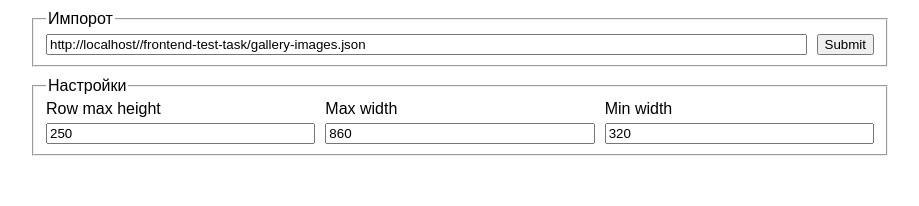
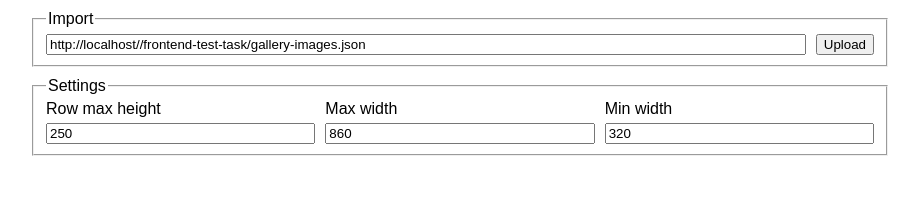
Before and after one commit to nikitosss/ecwid, a React (Create React App) app: page / in a window 1280 px wide. Shown: the top 206 px of the page, without its empty margins (180-1099 px from the left). Built offline with nearby package versions, Linux system fonts and the light colour scheme; no server answers; the HTML template or start-up script is replaced by a standard one.

Commit message:
add createContext

```diff
--- a/src/App.scss
+++ b/src/App.scss
@@ -6,38 +6,6 @@
     margin: 10px auto 0;
   }
 
-  &__fieldset {
-    margin-bottom: 10px;
-  }
-
-  &__group {
-    display: flex;
-  }
-
-  &__label {
-    flex: 1;
-    margin-left: 10px;
-
-    &:first-child {
-      margin-left: 0;
-    }
-  }
-
-  &__label_text {
-    display: block;
-    margin-bottom: 5px;
-    white-space: nowrap;
-  }
-
-  &__input {
-    flex: 1;
-    width: 100%;
-  }
-
-  &__button {
-    margin-left: 10px;
-  }
-
   &__gallery {
     margin: 0 auto;
   }
--- a/src/App.tsx
+++ b/src/App.tsx
@@ -1,101 +1,36 @@
 import './App.scss';
 
-import React, { useEffect, useState } from 'react';
+import React, { useContext, useEffect, useState } from 'react';
 import importImages from 'src/api/importImages';
 import Loader from 'src/components/Spinner';
+import FormSettings from 'src/containers/Form';
+import SettingsContext from 'src/contexts/Settings';
 import { ImageType } from 'src/types/Image';
 
 const Gallery = React.lazy(() => import('src/components/Gallery'));
 
-const defaultUrl = `${document.location.href}/frontend-test-task/gallery-images.json`;
-
 export const App = (): JSX.Element => {
+  const { defaultUrl } = useContext(SettingsContext);
   const [images, setImages] = useState<ImageType[]>([]);
   const [rowMaxHeight, setRowMaxHeight] = useState<number>(250);
+  const changeRowMaxHeight = (value: number): void => setRowMaxHeight(value);
   const [maxWidth, setMaxWidth] = useState<number>(860);
+  const changeMaxWidth = (value: number): void => setMaxWidth(value);
   const [minWidth, setMinWidth] = useState<number>(320);
-  const onSubmit = (event: React.SyntheticEvent): void => {
-    event.preventDefault();
-    const urlElement = document.querySelector<HTMLInputElement>('#url');
-    const url = urlElement ? urlElement.value : '';
-
-    importImages(url)
-      .then((response) => setImages([...response, ...images]))
-      .catch((error: Error) => {
-        alert(error);
-        return console.error(error);
-      });
-  };
+  const changeMinWidth = (value: number): void => setMinWidth(value);
 
   useEffect(() => {
     importImages(defaultUrl)
       .then((response) => setImages(response))
       .catch((error: Error) => console.error(error));
-  }, []);
+  }, [defaultUrl]);
 
   return (
     <div className="app">
-      <form className="app__form" onSubmit={onSubmit}>
-        <fieldset className="app__fieldset">
-          <legend>Импорот</legend>
-          <div className="app__group">
-            <label className="app__label" htmlFor="url">
-              <input
-                className="app__input"
-                type="url"
-                name="url"
-                id="url"
-                pattern="https?://.+"
-                required
-                defaultValue={defaultUrl}
-              />
-            </label>
-            <button className="app__button" type="submit">
-              Submit
-            </button>
-          </div>
-        </fieldset>
-        <fieldset className="app__fieldset">
-          <legend>Настройки</legend>
-          <div className="app__group">
-            <label className="app__label" htmlFor="rowMaxHeight">
-              <span className="app__label_text">Row max height</span>
-              <input
-                className="app__input"
-                type="number"
-                id="rowMaxHeight"
-                required
-                defaultValue={rowMaxHeight}
-                onChange={(event): void => setRowMaxHeight(Number(event.target.value))}
-              />
-            </label>
-            <label className="app__label" htmlFor="maxWidth">
-              <span className="app__label_text">Max width</span>
-              <input
-                className="app__input"
-                type="number"
-                id="maxWidth"
-                required
-                min={minWidth}
-                defaultValue={maxWidth}
-                onChange={(event): void => setMaxWidth(Number(event.target.value))}
-              />
-            </label>
-            <label className="app__label" htmlFor="minWidth">
-              <span className="app__label_text">Min width</span>
-              <input
-                className="app__input"
-                type="number"
-                id="minWidth"
-                required
-                max={maxWidth}
-                defaultValue={minWidth}
-                onChange={(event): void => setMinWidth(Number(event.target.value))}
-              />
-            </label>
-          </div>
-        </fieldset>
-      </form>
+      <SettingsContext.Provider
+        value={{ defaultUrl, rowMaxHeight, changeRowMaxHeight, maxWidth, changeMaxWidth, minWidth, changeMinWidth }}
+      >
+        <FormSettings className="app__form" onImport={(data: ImageType[]): void => setImages([...data, ...images])} />
         {Boolean(images.length) && (
           <div className="app__gallery" style={{ maxWidth: `${maxWidth}px`, minWidth: `${minWidth}px` }}>
             <React.Suspense fallback={<Loader />}>
@@ -110,6 +45,7 @@ export const App = (): JSX.Element => {
             </React.Suspense>
           </div>
         )}
+      </SettingsContext.Provider>
     </div>
   );
 };
--- /dev/null
+++ b/src/containers/Form/index.tsx
@@ -0,0 +1,101 @@
+import './styles.scss';
+
+import React, { useContext } from 'react';
+import importImages from 'src/api/importImages';
+import SettingsContext from 'src/contexts/Settings';
+
+type FormProps = {
+  onImport: Function;
+};
+
+export const Form = ({
+  onImport,
+  className,
+  ...props
+}: FormProps & React.HTMLAttributes<HTMLFormElement>): JSX.Element => {
+  const {
+    defaultUrl,
+    rowMaxHeight,
+    changeRowMaxHeight,
+    maxWidth,
+    changeMaxWidth,
+    minWidth,
+    changeMinWidth,
+  } = useContext(SettingsContext);
+  const onSubmit = (event: React.SyntheticEvent): void => {
+    event.preventDefault();
+    const urlElement = document.querySelector<HTMLInputElement>('#url');
+    const url = urlElement ? urlElement.value : '';
+
+    importImages(url)
+      .then((images) => onImport(images))
+      .catch((error: Error) => {
+        alert(error);
+        return console.error(error);
+      });
+  };
+
+  return (
+    <form className={`form${className ? ` ${className}` : ''}`} {...props} onSubmit={onSubmit}>
+      <fieldset className="form__fieldset">
+        <legend>Import</legend>
+        <div className="form__group">
+          <label className="form__label" htmlFor="url">
+            <input
+              className="form__input"
+              type="url"
+              name="url"
+              id="url"
+              pattern="https?://.+"
+              required
+              defaultValue={defaultUrl}
+            />
+          </label>
+          <button className="form__button" type="submit">
+            Upload
+          </button>
+        </div>
+      </fieldset>
+      <fieldset className="form__fieldset">
+        <legend>Settings</legend>
+        <div className="form__group">
+          <label className="form__label" htmlFor="rowMaxHeight">
+            <span className="form__label_text">Row max height</span>
+            <input
+              className="form__input"
+              type="number"
+              id="rowMaxHeight"
+              required
+              defaultValue={rowMaxHeight}
+              onChange={(event): void => changeRowMaxHeight(Number(event.target.value))}
+            />
+          </label>
+          <label className="form__label" htmlFor="maxWidth">
+            <span className="form__label_text">Max width</span>
+            <input
+              className="form__input"
+              type="number"
+              id="maxWidth"
+              required
+              defaultValue={maxWidth}
+              onChange={(event): void => changeMaxWidth(Number(event.target.value))}
+            />
+          </label>
+          <label className="form__label" htmlFor="minWidth">
+            <span className="form__label_text">Min width</span>
+            <input
+              className="form__input"
+              type="number"
+              id="minWidth"
+              required
+              defaultValue={minWidth}
+              onChange={(event): void => changeMinWidth(Number(event.target.value))}
+            />
+          </label>
+        </div>
+      </fieldset>
+    </form>
+  );
+};
+
+export default Form;
--- /dev/null
+++ b/src/containers/Form/styles.scss
@@ -0,0 +1,34 @@
+.form {
+
+  &__fieldset {
+    margin-bottom: 10px;
+  }
+
+  &__group {
+    display: flex;
+  }
+
+  &__label {
+    flex: 1;
+    margin-left: 10px;
+
+    &:first-child {
+      margin-left: 0;
+    }
+  }
+
+  &__label_text {
+    display: block;
+    margin-bottom: 5px;
+    white-space: nowrap;
+  }
+
+  &__input {
+    flex: 1;
+    width: 100%;
+  }
+
+  &__button {
+    margin-left: 10px;
+  }
+}
--- /dev/null
+++ b/src/contexts/Settings.tsx
@@ -0,0 +1,16 @@
+import React from 'react';
+
+export const Settings = React.createContext({
+  defaultUrl: `${document.location.href}/frontend-test-task/gallery-images.json`,
+  rowMaxHeight: 0,
+  // eslint-disable-next-line @typescript-eslint/no-unused-vars
+  changeRowMaxHeight: (value: number) => {},
+  maxWidth: 0,
+  // eslint-disable-next-line @typescript-eslint/no-unused-vars
+  changeMaxWidth: (value: number) => {},
+  minWidth: 0,
+  // eslint-disable-next-line @typescript-eslint/no-unused-vars
+  changeMinWidth: (value: number) => {},
+});
+
+export default Settings;
--- a/src/utils/cloneDeep.ts
+++ b/src/utils/cloneDeep.ts
@@ -1,2 +1 @@
-// eslint-disable-next-line @typescript-eslint/no-explicit-any
-export default <T extends any>(object: T): T => JSON.parse(JSON.stringify(object));
+export default <T>(object: T): T => JSON.parse(JSON.stringify(object));
```
Lines whose indentation alone changed are shown as unchanged.
